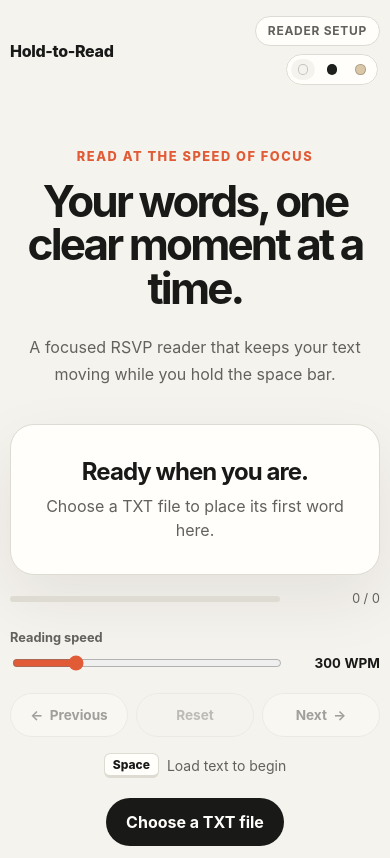
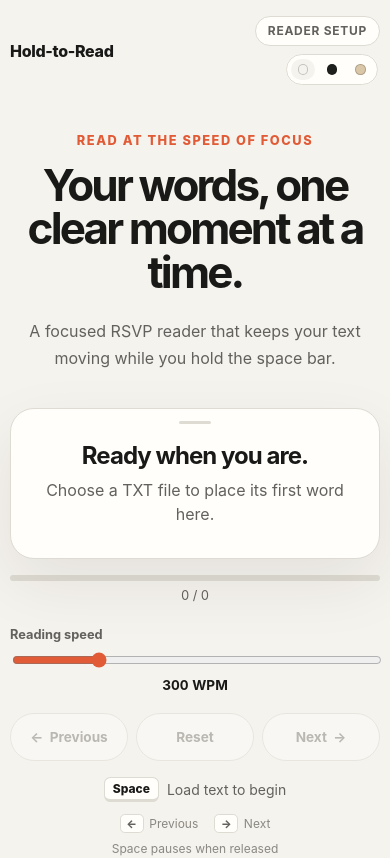
Before and after one commit to kusonnim/RSVP_Reader, a React (Vite) app: page / in a window 390 px wide. Shown: the top 858 px of the page. Built offline with nearby package versions, Linux system fonts and the light colour scheme.

Commit message:
Complete step 7 polish

```diff
--- a/src/app/App.css
+++ b/src/app/App.css
@@ -6,6 +6,11 @@
   transition:
     color 180ms ease,
     background-color 180ms ease;
+}
+
+.app :focus-visible {
+  outline: 3px solid var(--color-focus);
+  outline-offset: 0.2rem;
 }
 
 .app-shell {
@@ -140,6 +145,7 @@
 }
 
 .reader-view {
+  position: relative;
   display: grid;
   width: min(100%, 44rem);
   min-height: 12rem;
@@ -149,6 +155,38 @@
   border-radius: var(--radius-large);
   background: var(--color-surface);
   box-shadow: var(--shadow-soft);
+  transition:
+    border-color 180ms ease,
+    box-shadow 180ms ease,
+    transform 180ms ease;
+}
+
+.reader-view::before {
+  position: absolute;
+  top: 0.75rem;
+  left: 50%;
+  width: 2rem;
+  height: 0.2rem;
+  border-radius: 999px;
+  background: var(--color-border);
+  content: "";
+  transform: translateX(-50%);
+  transition:
+    width 180ms ease,
+    background-color 180ms ease;
+}
+
+.reader-view.is-reading {
+  border-color: var(--color-accent);
+  box-shadow:
+    var(--shadow-soft),
+    0 0 0 0.2rem color-mix(in srgb, var(--color-accent) 12%, transparent);
+  transform: translateY(-0.125rem);
+}
+
+.reader-view.is-reading::before {
+  width: 3.5rem;
+  background: var(--color-accent);
 }
 
 .reader-context {
@@ -176,6 +214,7 @@
   font-size: clamp(2rem, 6vw, 4.25rem);
   font-weight: 750;
   letter-spacing: -0.05em;
+  line-height: 1;
 }
 
 .reader-view-empty {
@@ -280,7 +319,7 @@
 
 .control-button {
   display: inline-flex;
-  min-height: 2.75rem;
+  min-height: 3rem;
   align-items: center;
   justify-content: center;
   gap: 0.4rem;
@@ -304,7 +343,9 @@
 
 .control-button:disabled {
   cursor: not-allowed;
-  opacity: 0.38;
+  color: var(--color-text-subtle);
+  background: color-mix(in srgb, var(--color-surface) 65%, transparent);
+  opacity: 0.55;
 }
 
 .control-button-reset {
@@ -338,6 +379,35 @@
   font-weight: 750;
 }
 
+.keyboard-help {
+  display: flex;
+  flex-wrap: wrap;
+  justify-content: center;
+  gap: 0.5rem 1rem;
+  margin-top: 0.75rem;
+  color: var(--color-text-subtle);
+  font-size: 0.75rem;
+}
+
+.keyboard-help span {
+  display: inline-flex;
+  align-items: center;
+  gap: 0.35rem;
+}
+
+.keyboard-help kbd {
+  min-width: 1.5rem;
+  border: 1px solid var(--color-border);
+  border-radius: 0.3rem;
+  padding: 0.1rem 0.3rem;
+  color: var(--color-text-muted);
+  background: var(--color-surface);
+  font-family: inherit;
+  font-size: 0.7rem;
+  font-weight: 800;
+  text-align: center;
+}
+
 .file-loader {
   display: grid;
   justify-items: center;
@@ -345,7 +415,7 @@
 }
 
 .file-loader-button {
-  min-height: 3rem;
+  min-height: 3.25rem;
   border: 0;
   border-radius: 999px;
   padding: 0.75rem 1.25rem;
@@ -396,6 +466,16 @@
   border: 0;
 }
 
+@media (max-width: 48rem) {
+  .welcome-panel {
+    margin-top: clamp(3.5rem, 10vh, 6rem);
+  }
+
+  .welcome-panel h1 {
+    font-size: clamp(2.75rem, 11vw, 4.75rem);
+  }
+}
+
 @media (max-width: 36rem) {
   .app-shell {
     width: min(100% - 1.25rem, 72rem);
@@ -403,7 +483,7 @@
   }
 
   .welcome-panel {
-    margin-top: 4rem;
+    margin-top: 3rem;
   }
 
   .header-actions {
@@ -430,6 +510,25 @@
     padding: 1rem 0.5rem;
   }
 
+  .progress {
+    grid-template-columns: 1fr;
+    gap: 0.45rem;
+  }
+
+  .progress-label {
+    min-width: 0;
+    text-align: center;
+  }
+
+  .speed-input-row {
+    grid-template-columns: 1fr;
+    gap: 0.4rem;
+  }
+
+  .speed-input-row output {
+    text-align: center;
+  }
+
   .reader-controls {
     width: 100%;
     gap: 0.5rem;
@@ -440,4 +539,32 @@
     padding-inline: 0.6rem;
     font-size: 0.85rem;
   }
+
+  .keyboard-help {
+    max-width: 18rem;
+  }
 }
+
+@media (max-width: 24rem) {
+  .app-header {
+    align-items: flex-start;
+  }
+
+  .status-badge {
+    display: none;
+  }
+
+  .reader-controls {
+    align-items: stretch;
+    flex-direction: column;
+  }
+}
+
+@media (prefers-reduced-motion: reduce) {
+  *,
+  *::before,
+  *::after {
+    scroll-behavior: auto !important;
+    transition-duration: 0.01ms !important;
+  }
+}
--- a/src/app/App.tsx
+++ b/src/app/App.tsx
@@ -74,7 +74,11 @@ function App() {
             the space bar.
           </p>
 
-          <ReaderView words={words} currentIndex={currentIndex} />
+          <ReaderView
+            words={words}
+            currentIndex={currentIndex}
+            isHolding={isHolding}
+          />
 
           <ProgressBar
             currentIndex={currentIndex}
--- a/src/components/ReaderControls.tsx
+++ b/src/components/ReaderControls.tsx
@@ -34,6 +34,7 @@ function ReaderControls({
             step="25"
             value={wpm}
             onChange={(event) => onWpmChange(Number(event.target.value))}
+            aria-valuetext={`${wpm} words per minute`}
           />
           <output htmlFor="wpm">{wpm} WPM</output>
         </div>
@@ -46,7 +47,7 @@ function ReaderControls({
           onClick={onPrevious}
           disabled={!canGoPrevious}
         >
-          <span aria-hidden="true">←</span>
+          <span aria-hidden="true">&larr;</span>
           Previous
         </button>
         <button
@@ -64,14 +65,30 @@ function ReaderControls({
           disabled={!canGoNext}
         >
           Next
-          <span aria-hidden="true">→</span>
+          <span aria-hidden="true">&rarr;</span>
         </button>
       </div>
 
       <p className={`hold-instruction${isHolding ? " is-active" : ""}`}>
         <kbd>Space</kbd>
-        {isHolding ? " Reading…" : hasWords ? " Hold to read" : " Load text to begin"}
+        {isHolding
+          ? " Reading..."
+          : hasWords
+            ? " Hold to read"
+            : " Load text to begin"}
       </p>
+
+      <div className="keyboard-help" aria-label="Keyboard shortcuts">
+        <span>
+          <kbd>&larr;</kbd>
+          Previous
+        </span>
+        <span>
+          <kbd>&rarr;</kbd>
+          Next
+        </span>
+        <span>Space pauses when released</span>
+      </div>
     </div>
   );
 }
--- a/src/components/ReaderView.tsx
+++ b/src/components/ReaderView.tsx
@@ -1,11 +1,12 @@
 type ReaderViewProps = {
   words: string[];
   currentIndex: number;
+  isHolding: boolean;
 };
 
 const contextOffsets = [-2, -1, 0, 1, 2];
 
-function ReaderView({ words, currentIndex }: ReaderViewProps) {
+function ReaderView({ words, currentIndex, isHolding }: ReaderViewProps) {
   if (words.length === 0) {
     return (
       <section className="reader-view reader-view-empty" aria-live="polite">
@@ -19,7 +20,7 @@ function ReaderView({ words, currentIndex }: ReaderViewProps) {
 
   return (
     <section
-      className="reader-view"
+      className={`reader-view${isHolding ? " is-reading" : ""}`}
       aria-label="Reader"
       aria-live="polite"
       aria-atomic="true"
```
